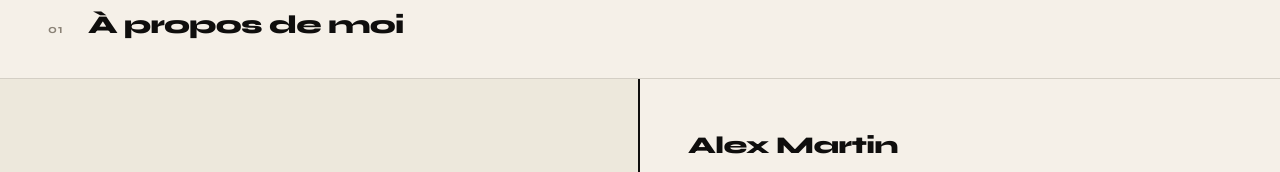
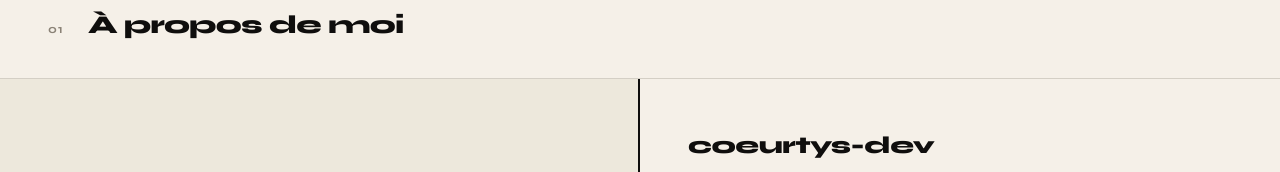
Before and after one commit to coeurtys-dev/coeurtys-dev, a plain HTML site: page index.html in a window 1280 px wide. Shown: the part 940-1112 px from the top of the page. Drawn offline with Linux system fonts and the light colour scheme.

Commit message:
index.html

```diff
--- a/index.html
+++ b/index.html
@@ -496,7 +496,7 @@
           <div class="avatar">👨‍💻</div>
         </div>
         <div class="about-content">
-          <h3 style="font-family:'Syne',sans-serif;font-size:1.5rem;margin-bottom:1rem;">Alex Martin</h3>
+          <h3 style="font-family:'Syne',sans-serif;font-size:1.5rem;margin-bottom:1rem;">coeurtys-dev</h3>
 
           <!-- Plusieurs <p> pour structurer le texte -->
           <p>Développeur front-end basé à bertoua, je crée des interfaces web depuis 3 ans. Mon approche combine esthétique soignée et code maintenable.</p>
```
